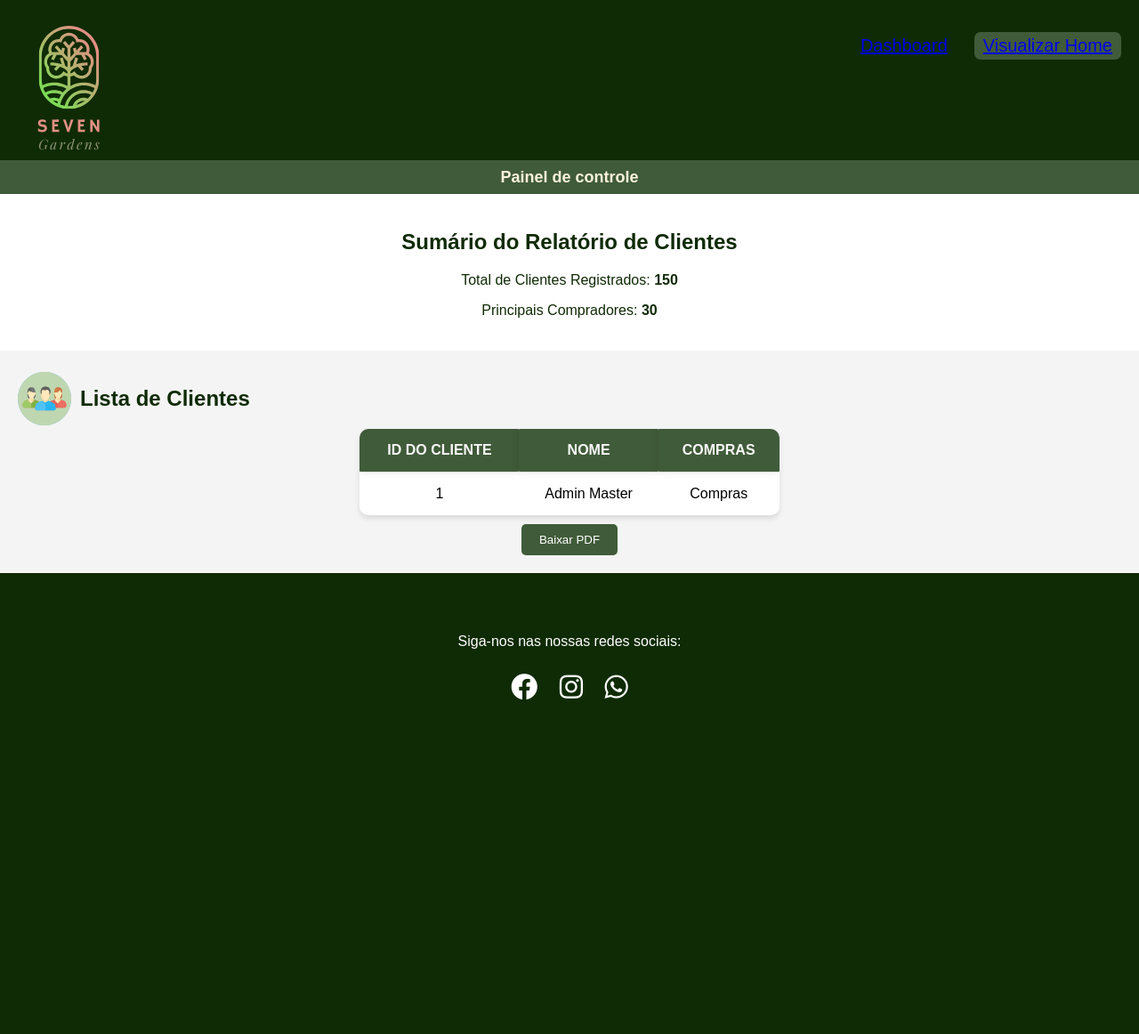
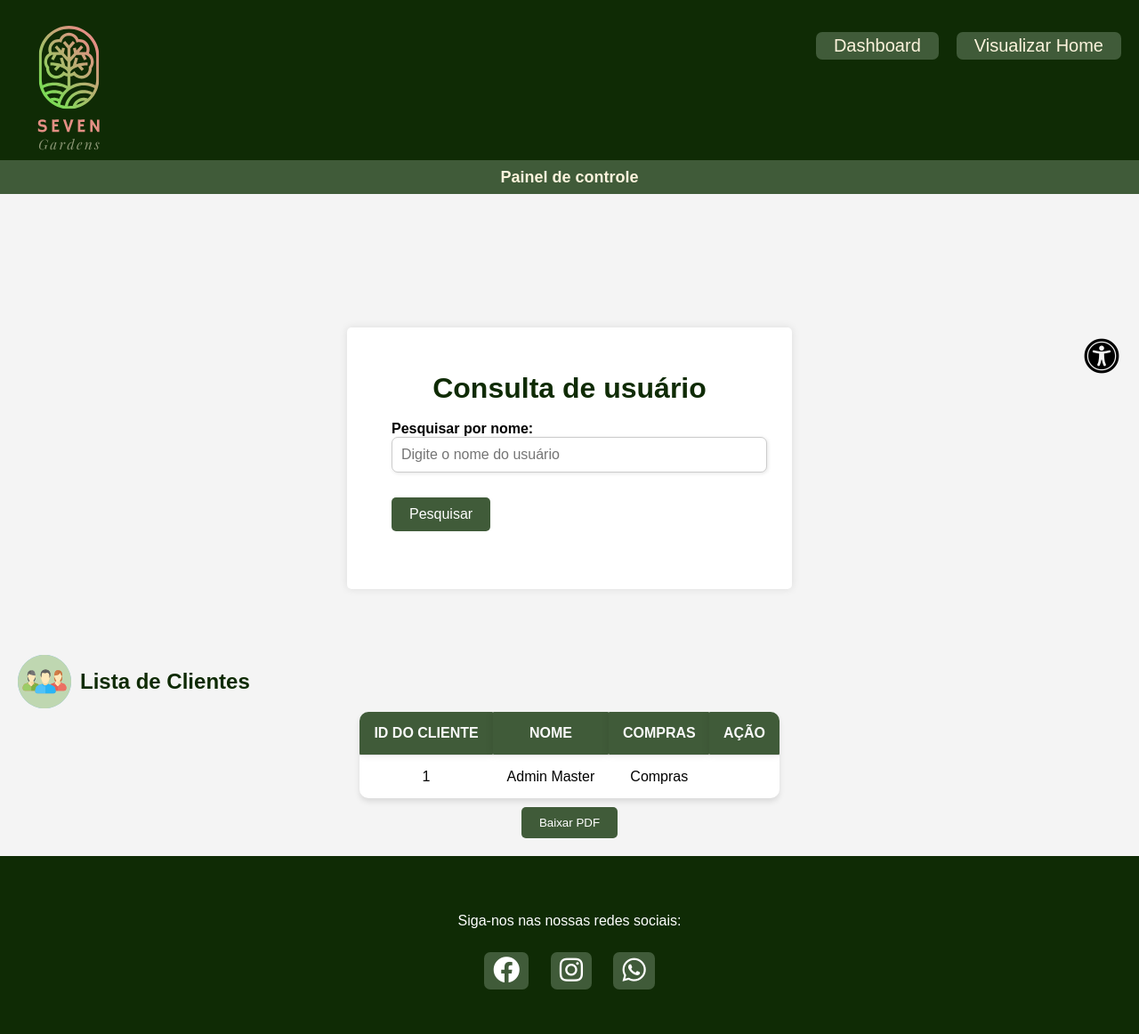
Before and after one commit to brenddamachado/Seven_Gardens, a PHP site: page /Seven_Gardens/Front-end/html/Relatorio.php in a window 1280 px wide. Shown: the whole page at 89% size. Before the commit the page ends 786 px from the top, so only its background shows below. Run offline with PHP 8.4, Linux system fonts and the light colour scheme; data comes from the database, SQL or seed files in the repository; some libraries are stand-ins or nearby versions.

Commit message:
Terminando de organizar

```diff
--- a/Front-end/css/Relatorio.css
+++ b/Front-end/css/Relatorio.css
@@ -44,6 +44,80 @@ button:hover {
 
 
 /**/
+
+/* inicio da formulario*/
+
+h1 {
+  color: #405b39;
+  text-align: center;
+  margin-top: 50px; /* Adiciona um espaçamento superior */
+
+}
+
+form {
+  background-color: #fff;
+  border-radius: 5px;
+  box-shadow: 0 0 10px rgba(0, 0, 0, 0.1);
+  padding: 50px;
+  margin: 0 auto; /* Isso centralizará o formulário na página */
+  max-width: 400px; /* Defina a largura máxima para evitar que o formulário se estenda demais */
+  margin-bottom: 50px;
+  margin-top: 150px;
+}
+
+.title{
+  color: #0f2b05;
+  margin: 0;
+}
+
+/* Estilos para o botão de exclusão */
+.delete-btn {
+  padding: 10px 20px;
+  background-color: #E38F84;
+; /* Cor de fundo */
+  color: #fff; /* Cor do texto */
+  border: none;
+  border-radius: 5px;
+  cursor: pointer;
+  transition: background-color 0.3s ease; /* Transição suave ao passar o mouse */
+}
+
+.delete-btn:hover {
+  background-color: #E38F84;
+; /* Cor de fundo ao passar o mouse */
+}
+
+.input-box {
+  margin-bottom: 15px;
+}
+
+label {
+  margin-bottom: 5px;
+  font-weight: bold;
+}
+
+input[type="text"] {
+  width: 100%;
+  padding: 10px;
+  border: 1px solid #ccc;
+  border-radius: 7px;
+  font-size: 1rem;
+  box-shadow: 1px 1px 4px #0000001c;
+}
+
+button[type="submit"] {
+  display: flex;
+  justify-content: space-between;
+  align-items: center;
+  background-color: #405b39;
+  color: white;
+  border: none;
+  padding: 10px 20px;
+  border-radius: 5px;
+  cursor: pointer;
+  font-size: 1rem;
+  margin-bottom: 15px;
+}
 
 body {
   margin: 0;
@@ -114,18 +188,21 @@ ul {
   color: #fbf3dc;
 }
 
-.login {
-  color: #fbf3dc;
-  border-radius: 7px;
-  padding: 4px 10px;
-}
-
-
-.cadastrar {
+.login,a {
   background-color: #405b39;
   color: #fbf3dc;
   border-radius: 7px;
   padding: 4px 10px;
+  text-decoration: none;
+}
+
+
+.cadastrar, a{
+  background-color: #405b39;
+  color: #fbf3dc;
+  border-radius: 7px;
+  padding: 4px 10px;
+  text-decoration: none;
 }
 
 /* fim do header */
@@ -235,3 +312,50 @@ footer{
 #tabelaUsuarios td:last-child {
   border-right: none;
 }
+
+#accessibility-section {
+  position: fixed;
+  top: 50%;
+  transform: translateY(-50%);
+  right: 2px;
+  z-index: 9999;
+  transition: all 0.3s ease;
+}
+
+#other-things {
+  display: none;
+  flex-direction: column;
+  align-items: center;
+  justify-content: center;
+  gap: 20px;
+  position: fixed;
+  padding: 20px;
+  top: 50%;
+  transform: translateY(-50%);
+  right: 60px;
+  z-index: 9999;
+  transition: all 0.3s ease;
+}
+
+.img_letra {
+  width: 20px;
+}
+
+.fa-universal-access {
+  position: fixed;
+  top: 50%;
+  transform: translateY(-50%);
+  right: 20px;
+  z-index: 9999;
+  transition: all 0.3s ease;
+  font-size: 40px;
+}
+
+.fa-sun,
+.fa-moon {
+  font-size: 20px;
+}
+
+.fa-chevron-down {
+  display: inline-block; /* ou 'block', dependendo do seu layout */
+}
--- a/Front-end/html/Relatorio.php
+++ b/Front-end/html/Relatorio.php
@@ -1,3 +1,5 @@
+<?php require '../../Front-end/PHP/connect.php';
+?>
 <!DOCTYPE html>
 <html lang="pt">
 
@@ -36,23 +38,27 @@
   </header>
 
   <main>
-    <section id="report-summary">
-      <h1>Sumário do Relatório de Clientes</h1>
-      <p>Total de Clientes Registrados: <strong>150</strong></p>
-      <p>Principais Compradores: <strong>30</strong></p>
-    </section>
+
+  <form id="user-search-form">
+    <h1 class="title">Consulta de usuário</h1><br>
+    <label for="inputPesquisa">Pesquisar por nome:</label>
+    <input type="text" id="inputPesquisa" name="inputPesquisa" placeholder="Digite o nome do usuário"><br><br>
+    <button type="submit">Pesquisar</button>
+  </form>
 
     <section id="client-table">
       <div class="icon-clientes">
         <img src="../img/clientes.svg" alt="Ícone de lista de clientes para gerenciar e acompanhar seus clientes" class="iconCard" />
         <h2>Lista de Clientes</h2>
       </div>
+
       <table id="tabelaUsuarios">
         <thead>
           <tr>
             <th>ID do Cliente</th>
             <th>Nome</th>
             <th>Compras</th>
+            <th>Ação</th>
           </tr>
         </thead>
         <tbody>
@@ -88,6 +94,19 @@
     </section>
   </main>
 
+   <!-- ACESSIBILIDADES -->
+   <section id="accessibility-section">
+      <i class="fas fa-universal-access" id="accessibility-icon"></i>
+      <div id="other-things">
+
+        <i class="fas fa-sun" id="light-mode-toggle"></i>
+        <i class="fas fa-moon" id="dark-mode-toggle"></i>
+        <img class="img_letra" src="../img/aumentartext_1.svg" alt="" srcset="" id="increase-font"></i>
+        <img class="img_letra" src="../img/diminuirtext_1.svg" alt="" srcset="" id="decrease-font"></i>
+      </div>
+    </section>
+    <!--FIM ACESSIBILIDADES -->
+
   <footer>
     <br>
     <div class="social-icons">
--- a/Front-end/js/client-report.js
+++ b/Front-end/js/client-report.js
@@ -1,3 +1,200 @@
+document.addEventListener("DOMContentLoaded", function() {
+  const userSearchForm = document.getElementById("user-search-form");
+  const tabelaUsuarios = document.getElementById("tabelaUsuarios");
+  const modal = document.getElementById("modal");
+  const modalMessage = document.getElementById("modal-message");
+  const confirmBtn = document.getElementById("confirm-btn");
+  const cancelBtn = document.getElementById("cancel-btn");
+  let userIdToDelete = null;
+
+  if (userSearchForm && tabelaUsuarios) {
+    // Função para exibir usuários na tabela
+    function displayUsers(users) {
+      const tbody = tabelaUsuarios.querySelector("tbody");
+      tbody.innerHTML = ""; // Limpa a tabela antes de preenchê-la novamente
+
+      users.forEach(user => {
+        const tr = document.createElement("tr");
+        tr.innerHTML = `
+          <td>${user.idUsuario}</td>
+          <td>${user.nome_completo}</td>
+          <td>Compras</td>
+          <td><button class="delete-btn" data-id="${user.idUsuario}">Excluir</button></td>
+        `;
+        tbody.appendChild(tr);
+      });
+    }
+
+    // Função para lidar com a exclusão de usuários
+    function deleteUser(userId) {
+      // Envia a requisição AJAX para o servidor
+      fetch('../../Back-end/processo_consulta_adm.php', {
+        method: 'POST',
+        headers: {
+          'Content-Type': 'application/x-www-form-urlencoded'
+        },
+        body: `delete_id=${encodeURIComponent(userId)}`
+      })
+      .then(response => {
+        if (!response.ok) {
+          throw new Error('Erro na resposta do servidor');
+        }
+        return response.json();
+      })
+      .then(data => {
+        if (data && data.success) {
+          modalMessage.textContent = data.message;
+          confirmBtn.style.display = "none";
+          cancelBtn.style.display = "none";
+          setTimeout(() => {
+            modal.style.display = "none";
+            userSearchForm.dispatchEvent(new Event('submit'));
+          }, 2000); // Fecha o modal após 2 segundos
+        } else {
+          console.error('Erro na exclusão:', data && data.message ? data.message : 'Resposta inválida do servidor');
+          modalMessage.textContent = data.message || 'Erro desconhecido ao excluir usuário';
+          confirmBtn.style.display = "none";
+          cancelBtn.style.display = "none";
+        }
+      })
+      .catch(error => {
+        console.error('Erro na requisição:', error);
+        modalMessage.textContent = 'Erro na requisição: ' + error.message;
+        confirmBtn.style.display = "none";
+        cancelBtn.style.display = "none";
+      });
+    }
+
+    // Evento de envio do formulário de pesquisa de usuário
+    userSearchForm.addEventListener("submit", function(event) {
+      event.preventDefault();
+      const formData = new FormData(userSearchForm);
+
+      // Envia a requisição AJAX para o servidor
+      fetch('../../Back-end/processo_consulta_adm.php', {
+        method: 'POST',
+        body: formData
+      })
+      .then(response => {
+        if (!response.ok) {
+          throw new Error('Erro na resposta do servidor');
+        }
+        return response.json();
+      })
+      .then(data => {
+        if (data && data.success) {
+          displayUsers(data.users);
+        } else {
+          console.error('Erro na busca:', data && data.message ? data.message : 'Resposta inválida do servidor');
+        }
+      })
+      .catch(error => {
+        console.error('Erro na requisição:', error);
+      });
+    });
+
+    // Evento de clique nos botões de exclusão de usuário
+    tabelaUsuarios.addEventListener("click", function(event) {
+      if (event.target.classList.contains("delete-btn")) {
+        userIdToDelete = event.target.dataset.id;
+        modalMessage.textContent = "Deseja realmente excluir este usuário?";
+        confirmBtn.style.display = "inline-block";
+        cancelBtn.style.display = "inline-block";
+        modal.style.display = "block";
+      }
+    });
+
+    // Evento de clique no botão de confirmação do modal
+    confirmBtn.addEventListener("click", function() {
+      if (userIdToDelete) {
+        deleteUser(userIdToDelete);
+        userIdToDelete = null;
+      }
+    });
+
+    // Evento de clique no botão de cancelamento do modal
+    cancelBtn.addEventListener("click", function() {
+      modal.style.display = "none";
+      userIdToDelete = null;
+    });
+
+    // Fechar o modal se clicar fora dele
+    window.addEventListener("click", function(event) {
+      if (event.target == modal) {
+        modal.style.display = "none";
+        userIdToDelete = null;
+      }
+    });
+
+  } else {
+    console.error('Elementos não encontrados. Verifique se os IDs estão corretos.');
+  }
+});
+
+
+document.addEventListener("DOMContentLoaded", function () {
+  // Verificar se o usuário já selecionou um modo de cor anteriormente
+  const savedMode = localStorage.getItem("mode");
+
+  // Se houver um modo salvo, aplicá-lo
+  if (savedMode) {
+    document.body.classList.add(savedMode);
+  }
+
+  // Alternar a visibilidade das opções de acessibilidade
+  document
+    .getElementById("accessibility-icon")
+    .addEventListener("click", function () {
+      var otherThings = document.getElementById("other-things");
+      otherThings.style.display =
+        otherThings.style.display === "none" ? "flex" : "none";
+    });
+
+  // Alternar para o modo claro
+  document
+    .getElementById("light-mode-toggle")
+    .addEventListener("click", function () {
+      document.body.classList.remove("dark-mode");
+      localStorage.setItem("mode", "light-mode"); // Salvar o modo de cor selecionado
+    });
+
+  // Alternar para o modo escuro
+  document
+    .getElementById("dark-mode-toggle")
+    .addEventListener("click", function () {
+      document.body.classList.add("dark-mode");
+      localStorage.setItem("mode", "dark-mode"); // Salvar o modo de cor selecionado
+    });
+
+  // Função para ajustar o tamanho da fonte de elementos específicos
+  function adjustFontSizeForElements(factor) {
+    const selectors =
+      "header, body, .social-icons p, .social-icons i, .dropdown .dropdown-content a, .menu_btn a, .prod_dropdown, li a, button, input, .pesquisa-container input, .dentro_icon a";
+    document.querySelectorAll(selectors).forEach((element) => {
+      // Verifica se o elemento tem um estilo de fonte definido inline; se não, usa o estilo computado
+      const fontSizeValue = element.style.fontSize
+        ? element.style.fontSize
+        : window.getComputedStyle(element, null).getPropertyValue("font-size");
+      const currentFontSize = parseFloat(fontSizeValue);
+      element.style.fontSize = `${currentFontSize + factor}px`;
+    });
+  }
+
+  // Evento para aumentar o tamanho da fonte de elementos específicos
+  document
+    .getElementById("increase-font")
+    .addEventListener("click", function () {
+      adjustFontSizeForElements(2); // Aumenta o tamanho da fonte em 2px
+    });
+
+  // Evento para diminuir o tamanho da fonte de elementos específicos
+  document
+    .getElementById("decrease-font")
+    .addEventListener("click", function () {
+      adjustFontSizeForElements(-2); // Diminui o tamanho da fonte em 2px
+    });
+});
+
 function downloadPDF() {
   const { jsPDF } = window.jspdf;
   const doc = new jsPDF();
```
Also changed, not shown: Back-end/processo_consulta_adm.php (added, +59 -0 lines), Front-end/html/ConsultaAdm.php (+8 -5 lines), Front-end/js/ConsultaAdm.js (+104 -31 lines).
